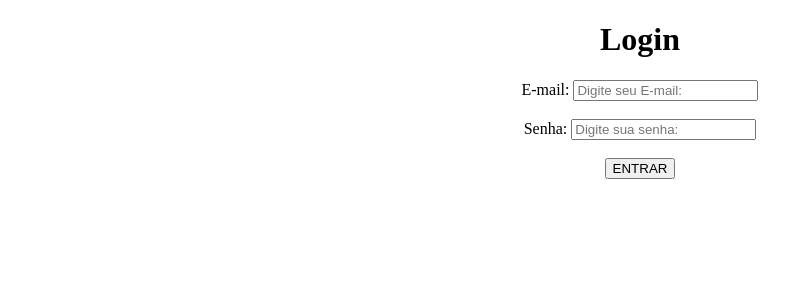
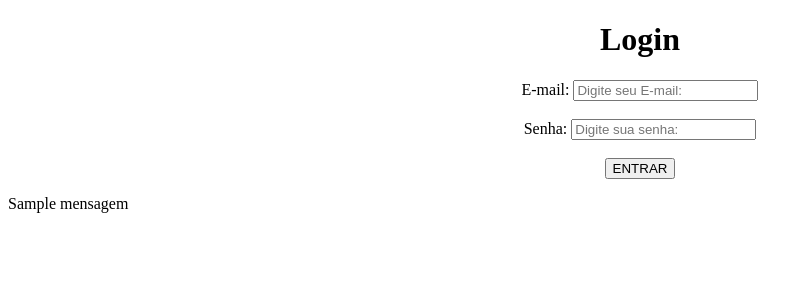
Before and after one commit to guispereiras/lisstodo, a Flask app: template templates/login.html in a window 1280 px wide. Shown: the top 300 px of the page, without its empty margins (0-812 px from the left). Run offline with Flask 3, Linux system fonts and the light colour scheme; the template is opened without the code that fills it: most values are stand-ins (such as "Sample title", 1, 10 or a date in 2020).

Commit message:
add connection login

```diff
--- a/main.py
+++ b/main.py
@@ -19,7 +19,7 @@ def atributos():
      return render_template("cadastro.html")
 
 # Rota ler login.html e puxar os dados dos input's
-@app.route("/login", methods=['POST'])
+@app.route("/login", methods=['POST', 'GET'])
 def login2():
 
     email = request.form.get("email")
@@ -27,14 +27,18 @@ def login2():
     print(email)
     print(senha)
 
+    mensagem = None
+
     resultado_login = login(email, senha)
 
     if resultado_login == 'Senha incorreta':
-        return redirect("/login")
+        mensagem = 'Senha incorreta. Tente novamente.'
     elif resultado_login == 'Email não encontrado':
-        return redirect("/login")
+        mensagem = 'E-mail não encontrado'
     else:
         return redirect("/")
+
+    return render_template("login.html", mensagem=mensagem)
 
 
 # Rota ler cadastro.html e puxar os dados dos input's
--- a/templates/login.html
+++ b/templates/login.html
@@ -1,17 +1,19 @@
 <!DOCTYPE html>
 <html lang="en">
+
 <head>
     <meta charset="UTF-8">
     <meta name="viewport" content="width=device-width, initial-scale=1.0">
     <link rel="stylesheet" href="login.html">
     <title>Login</title>
 </head>
+
 <body>
     <div id="form fundo">
         <center>
             <h1>Login</h1>
         </center>
-        <div id="form_frente" >
+        <div id="form_frente">
             <form action="/login" id="login" method="post">
                 <center>
                     <label for="email">E-mail: </label>
@@ -27,8 +29,13 @@
                 </button>
             </form>
 
+            <label id="mensagem">
+                <p>{{ mensagem }}</p>
+            </label>
+
         </div>
 
     </div>
 </body>
+
 </html>
```
Also changed, not shown: templates/home.html (+5 -5 lines). Lines whose indentation alone changed are shown as unchanged.
